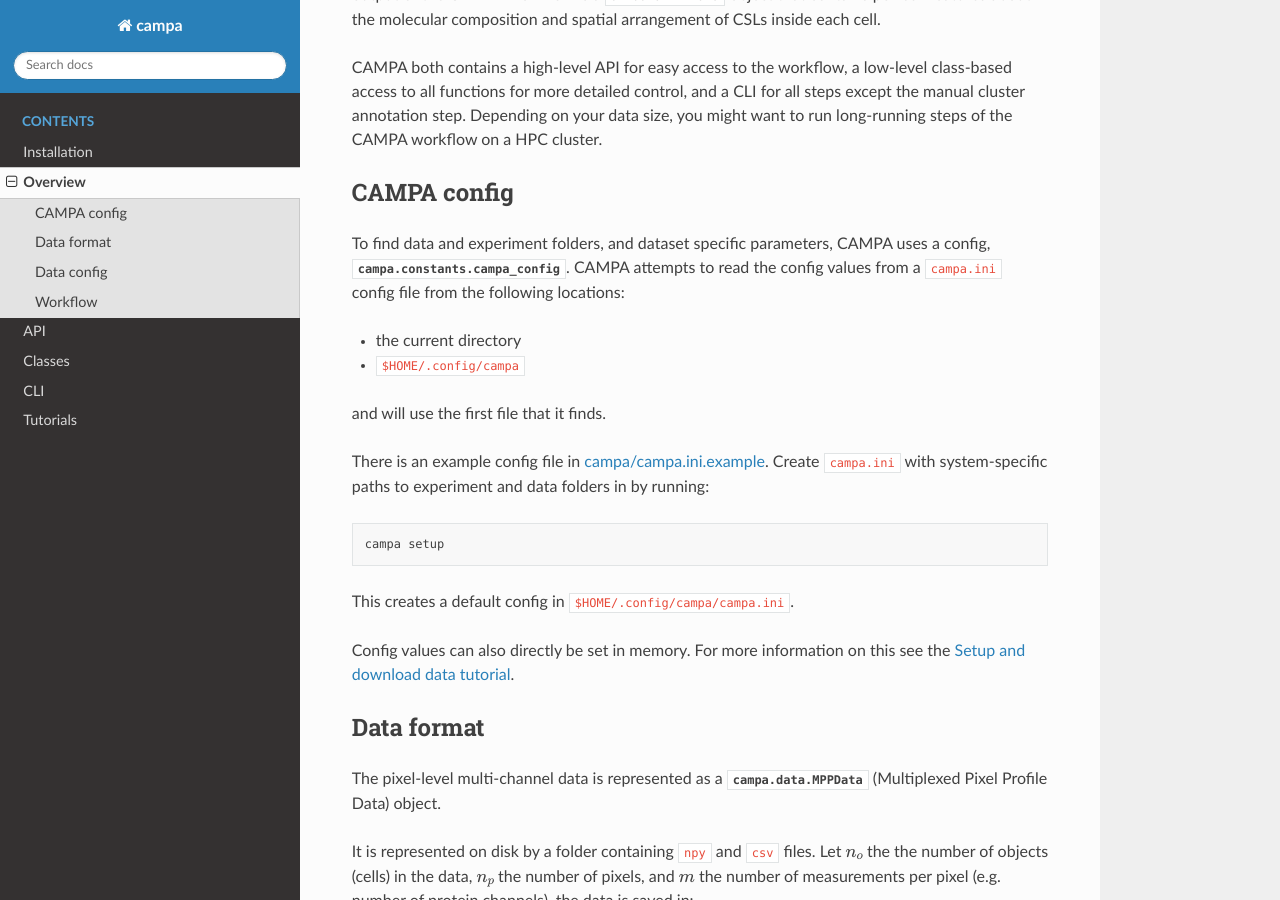
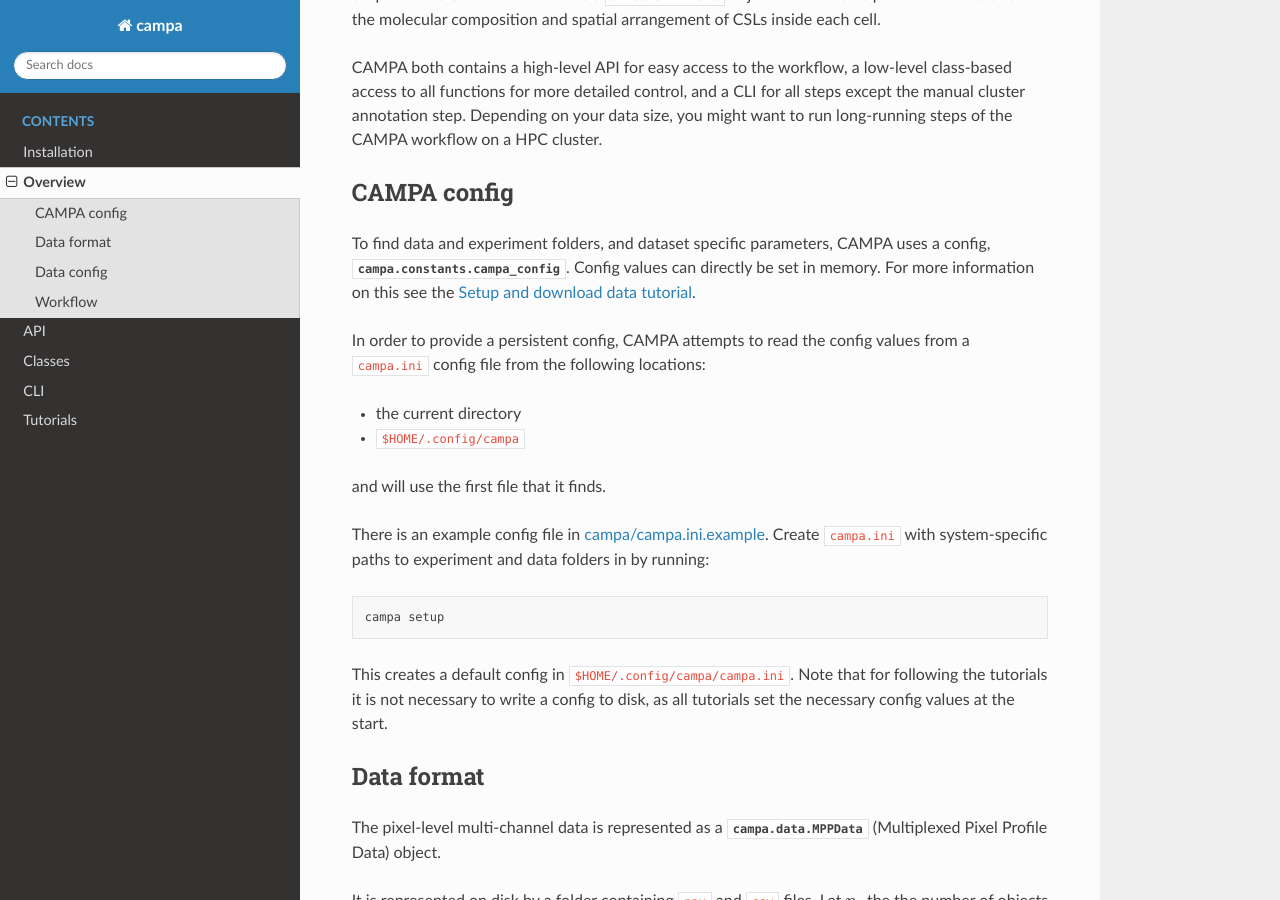
Before and after one commit to theislab/campa, a Sphinx documentation site: the page built from docs/source/overview.rst, in a window 1280 px wide and 900 px high, scrolled down 225 px. Built offline with Sphinx 7.4.7 and the Read the Docs theme 2.0.0, drawn with Linux system fonts in a browser that asks for light colours; pages that are not in the unit, such as notebooks, are missing from menus.

Commit message:
update overview and notebooks with automatic config

```diff
--- a/docs/source/overview.rst
+++ b/docs/source/overview.rst
@@ -18,7 +18,11 @@ CAMPA config
 
 To find data and experiment folders, and dataset specific parameters,
 CAMPA uses a config, :attr:`campa.constants.campa_config`.
-CAMPA attempts to read the config values from a ``campa.ini`` config file
+Config values can directly be set in memory. For more information on
+this see the `Setup and download data tutorial`_.
+
+In order to provide a persistent config, CAMPA attempts to read the
+config values from a ``campa.ini`` config file
 from the following locations:
 
 - the current directory
@@ -34,9 +38,8 @@ data folders in by running::
     campa setup
 
 This creates a default config in ``$HOME/.config/campa/campa.ini``.
-
-Config values can also directly be set in memory. For more information on
-this see the `Setup and download data tutorial`_.
+Note that for following the tutorials it is not necessary to write a config to disk,
+as all tutorials set the necessary config values at the start.
 
 
 Data format
```
Also changed, not shown: 3 other files.
